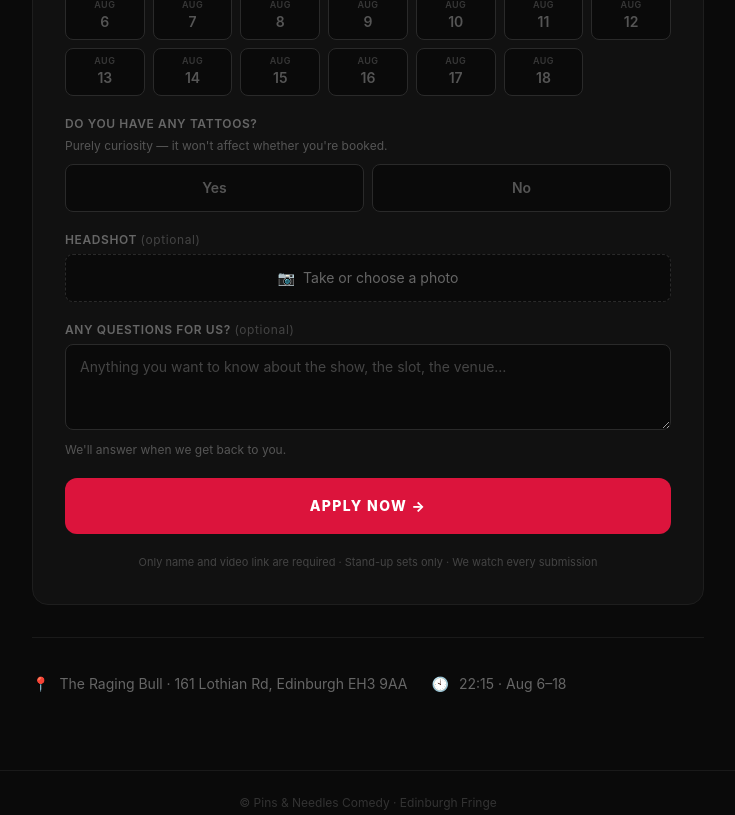
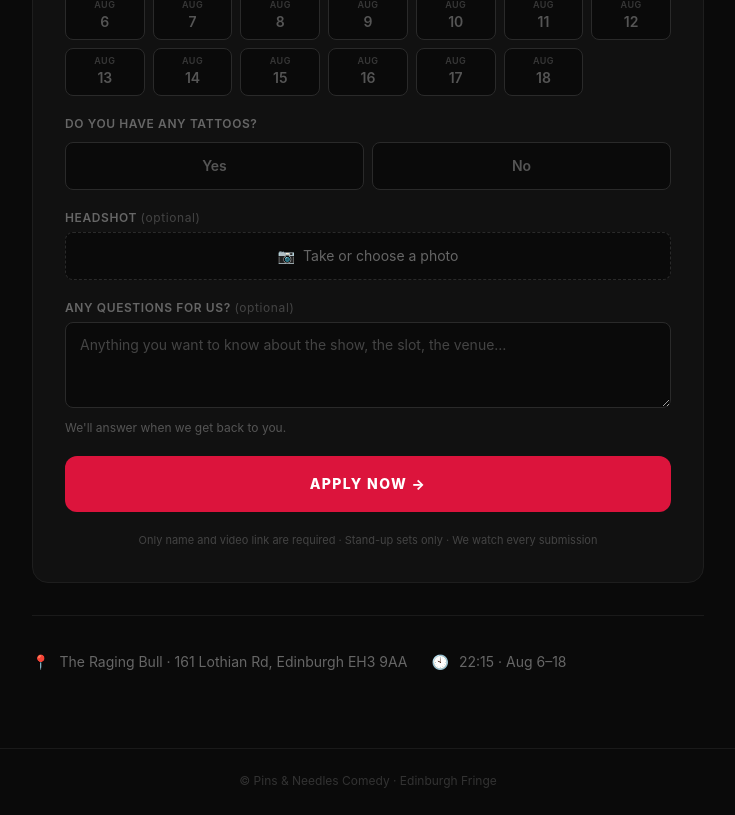
Before and after one commit to taylordrew4u2/comedysub, a Next.js app: page / in a window 1280 px wide. Shown: the part 980-1795 px from the top of the page, without its empty margins (272-1007 px from the left). After the commit the page ends 1773 px from the top, so only its background shows below. Built offline with nearby package versions, Linux system fonts and the light colour scheme.

Commit message:
Drop the misleading note under the tattoo question (#17)
Removes helper text promising that tattoos wouldn't affect booking, which
isn't true for a tattoo-fuelled showcase. The question and its Yes/No pair
stand on their own.

```diff
--- a/app/_components/WebForm.tsx
+++ b/app/_components/WebForm.tsx
@@ -234,10 +234,7 @@ function AvailabilityPicker({
 function TattooField() {
   return (
     <div>
-      <label className={labelClass}>Do you have any tattoos?</label>
-      <p className="mb-2.5 text-xs text-[#555]">
-        Purely curiosity — it won&apos;t affect whether you&apos;re booked.
-      </p>
+      <label className={`${labelClass} mb-2.5`}>Do you have any tattoos?</label>
       <div className="grid grid-cols-2 gap-2" role="radiogroup" aria-label="Do you have any tattoos?">
         {[
           { value: 'yes', label: 'Yes' },
```
